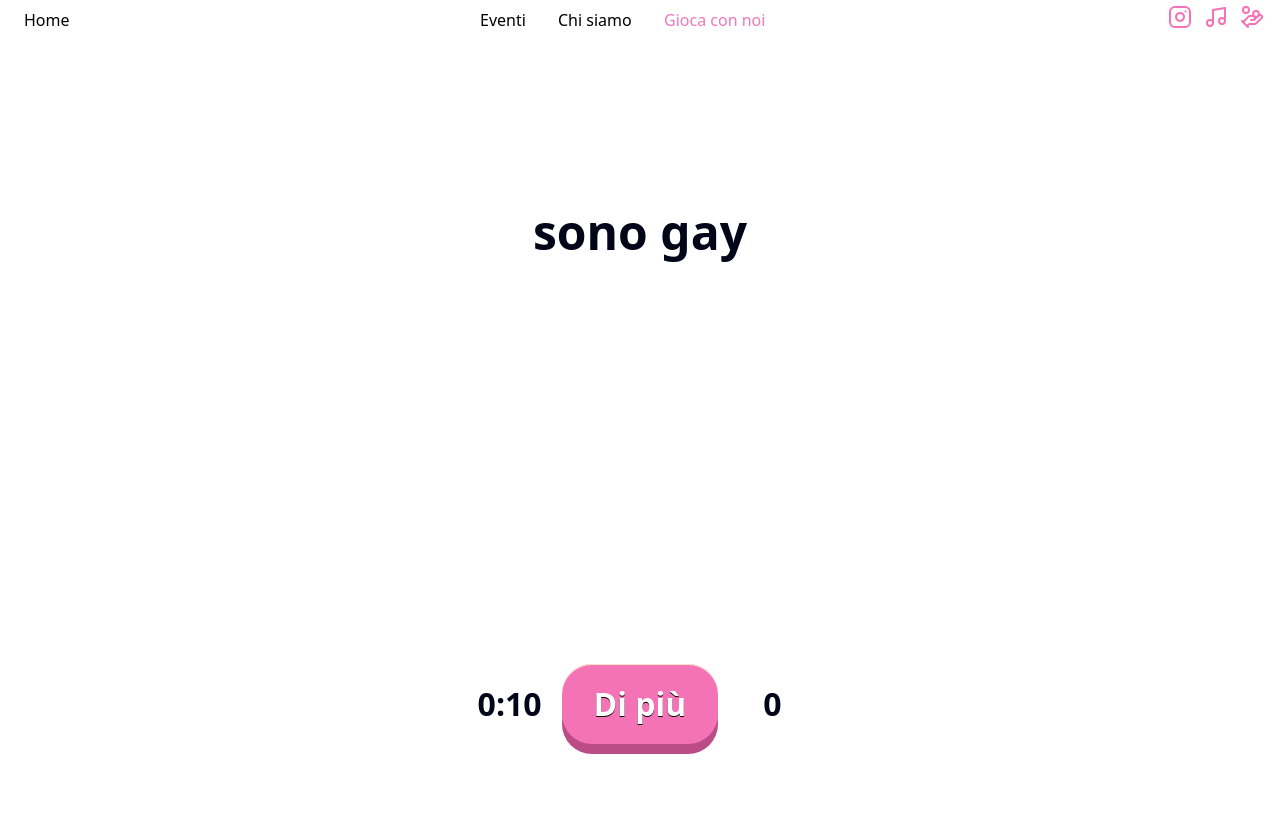
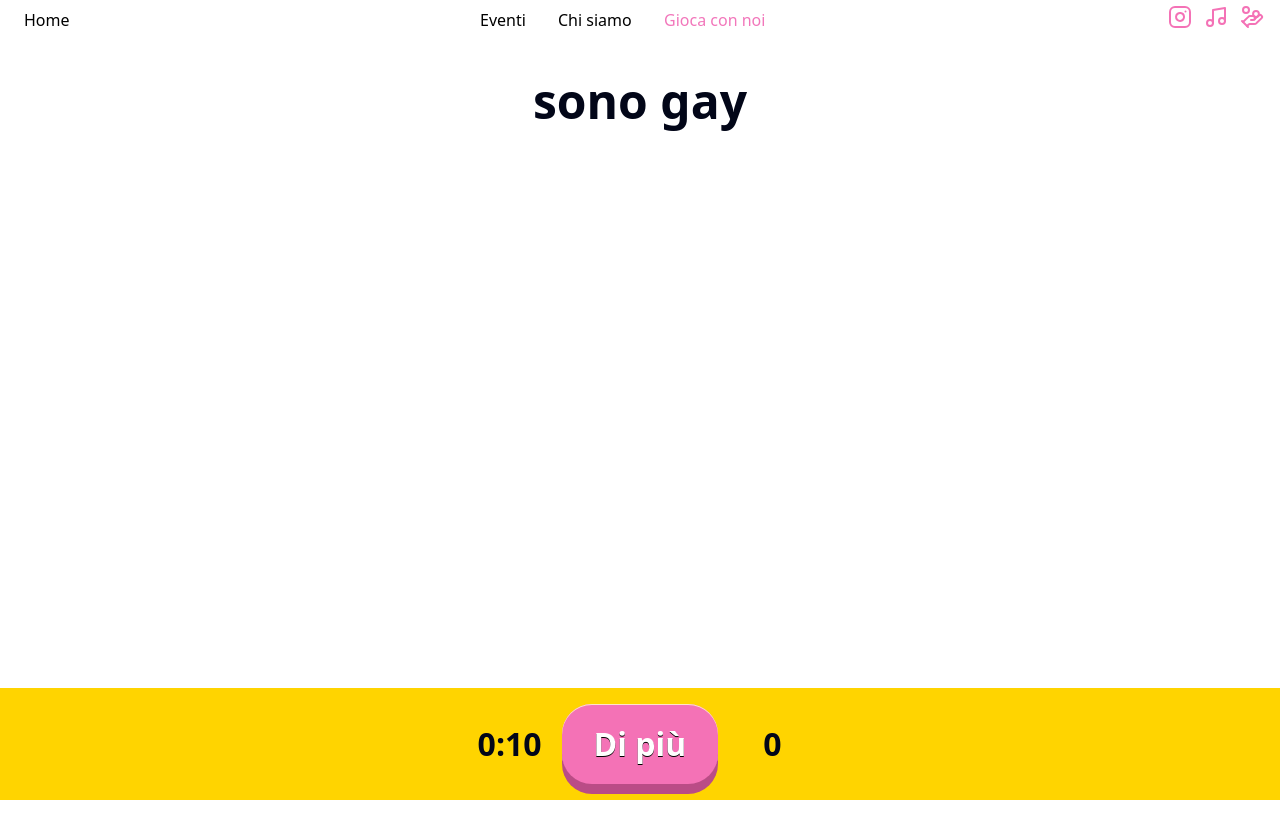
Before and after one commit to ChiaraPersona/Sboccat3, a SvelteKit app: page /gioca in a window 1280 px wide. Built offline with nearby package versions, Linux system fonts and the light colour scheme.

Commit message:
vediamo se è fix gioco
vediamo se è fix gioco

```diff
--- a/src/routes/gioca/+page.svelte
+++ b/src/routes/gioca/+page.svelte
@@ -106,7 +106,9 @@
 		{#if !nameSubmitted}
 			<button class="btn-text" on:click={increase} disabled={gameOver}>Di più</button>
 		{:else}
-			<button class="btn-text" on:click={reset}>Restart</button>
+			<div class="restart-wrapper">
+				<button class="btn-text" on:click={reset}>Restart</button>
+			</div>
 		{/if}
 
 		<div class="counter">{count}</div>
@@ -165,8 +167,9 @@
 		align-items: center;
 		width: 100%;
 		padding: 0 1rem;
-		height: 320px; /* oppure usa max-height */
-		overflow-y: auto;
+		/* rimuovi o commenta altezza e overflow */
+		/* height: 320px; */
+		/* overflow-y: auto; */
 	}
 
 	.frase {
@@ -180,14 +183,22 @@
 	}
 
 	.bottom-controls {
-		margin-bottom: 4rem;
+		margin-bottom: 0; /* togli il margine sotto */
+		padding: 1rem 0; /* padding solo sopra e sotto, senza ai lati */
+		width: 100vw; /* tutta la larghezza della viewport */
+		max-width: 100vw; /* niente max-width */
+		background-color: #ffd400;
+		border-radius: 0; /* nessun raccordo */
+		box-shadow: none; /* togli l’ombra se vuoi */
 		display: flex;
 		justify-content: center;
 		align-items: center;
 		gap: 1.5rem;
-		flex-wrap: nowrap; /* evita che gli elementi vadano a capo */
-		width: 100%;
-		max-width: 500px;
+		flex-wrap: nowrap;
+		position: fixed; /* fissalo in basso */
+		bottom: 0;
+		left: 0;
+		z-index: 100; /* sopra altri elementi */
 	}
 
 	.timer,
```
